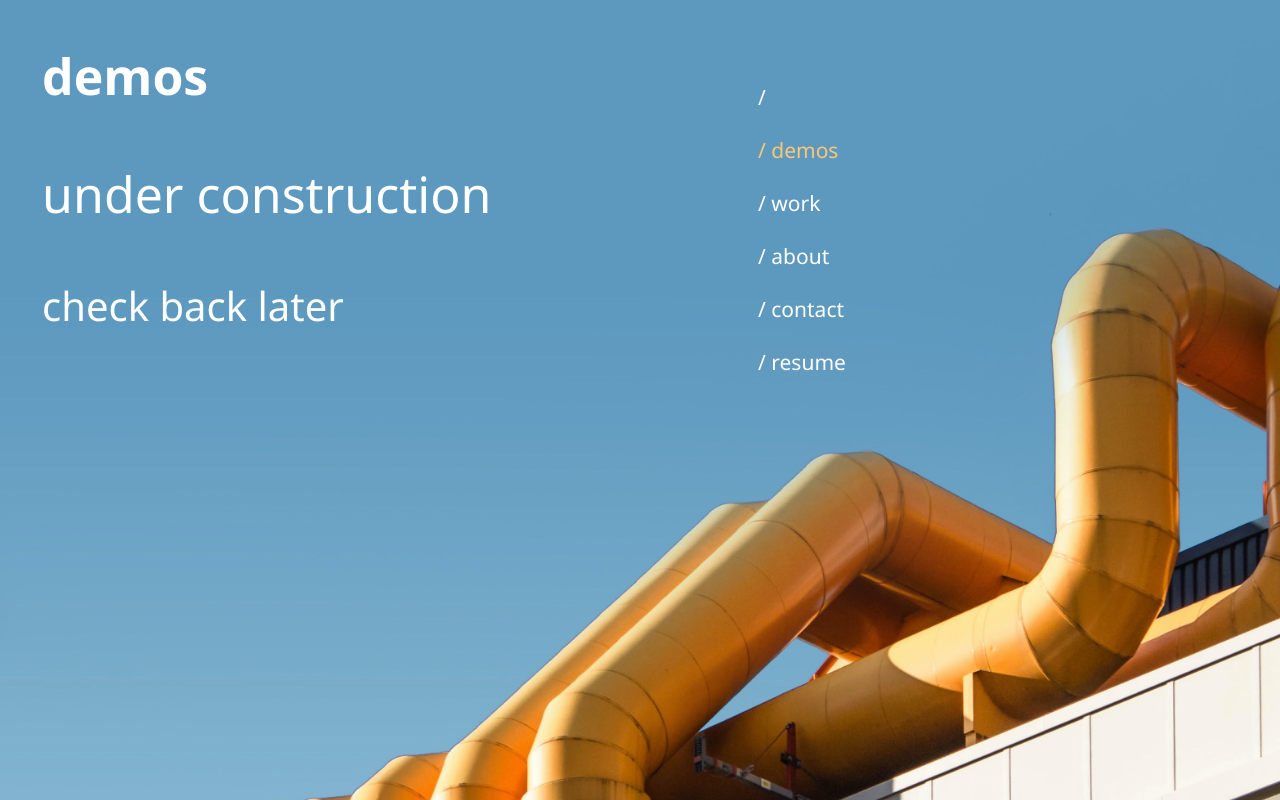
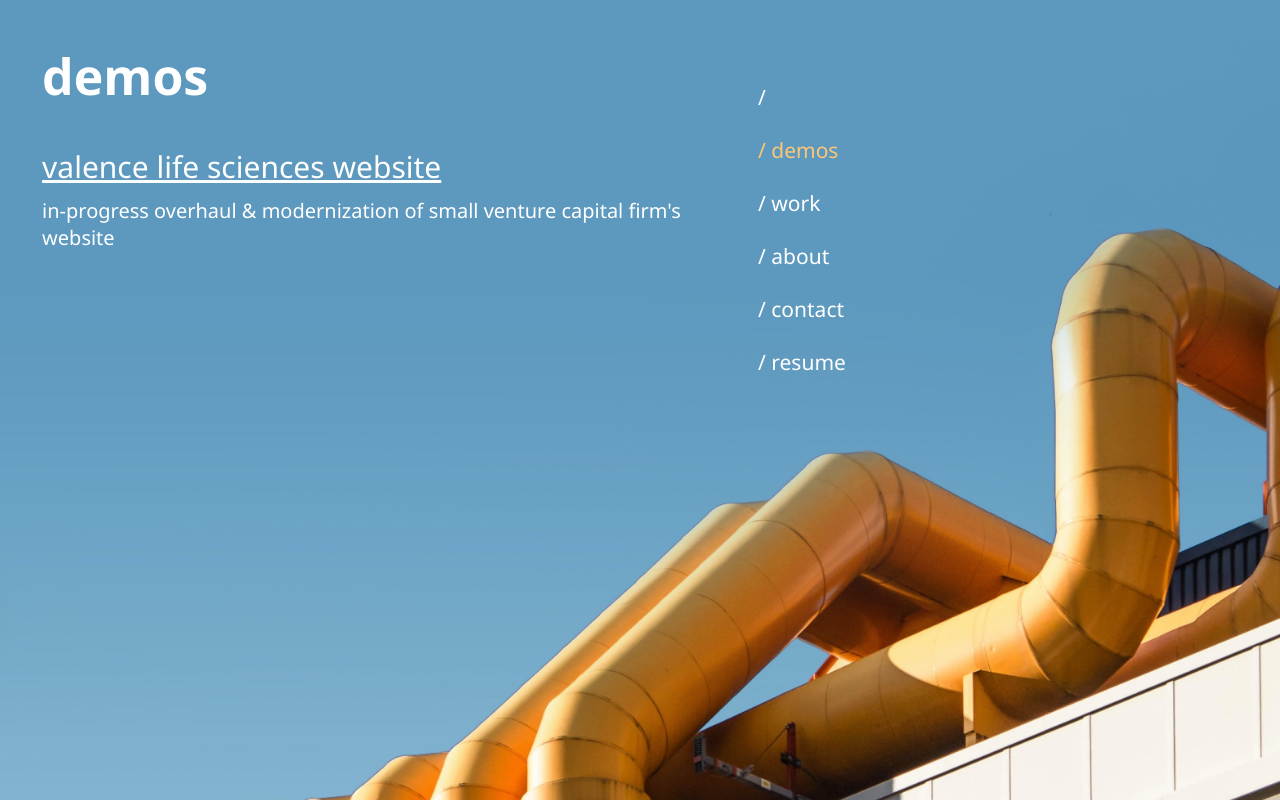
Before and after one commit to williamsalex/website-v2, a React (Create React App) app: page /demos in a window 1280 px wide. Built offline with nearby package versions, Linux system fonts and the light colour scheme.

Commit message:
added first demo

```diff
--- a/src/App.css
+++ b/src/App.css
@@ -13,6 +13,10 @@ html {
     font-family: 'Segoe UI', Tahoma, sans-serif, sans-serif;
     color: rgb(255,255,255);
     max-width: 90%;
+}
+
+.linked-demo {
+    text-decoration-color: #ffffff;
 }
 
 .bin {
--- a/src/Demos.js
+++ b/src/Demos.js
@@ -4,8 +4,8 @@ export default function Demos() {
   return (
     <div className = 'content'>
       <h1 className = "title">demos</h1>
-      <p className = 'title'>under construction</p>
-      <p className = 'subtitle'>check back later</p>
+      <a className="linked-demo" href="https://sleepy-knuth-1af032.netlify.app/" rel="noopener noreferrer" target="_blank"> <p className = 'bigListItem'>valence life sciences website</p> </a>
+      <p className="listItem">in-progress overhaul & modernization of small venture capital firm's website</p>
     </div>
   )
 }
```
